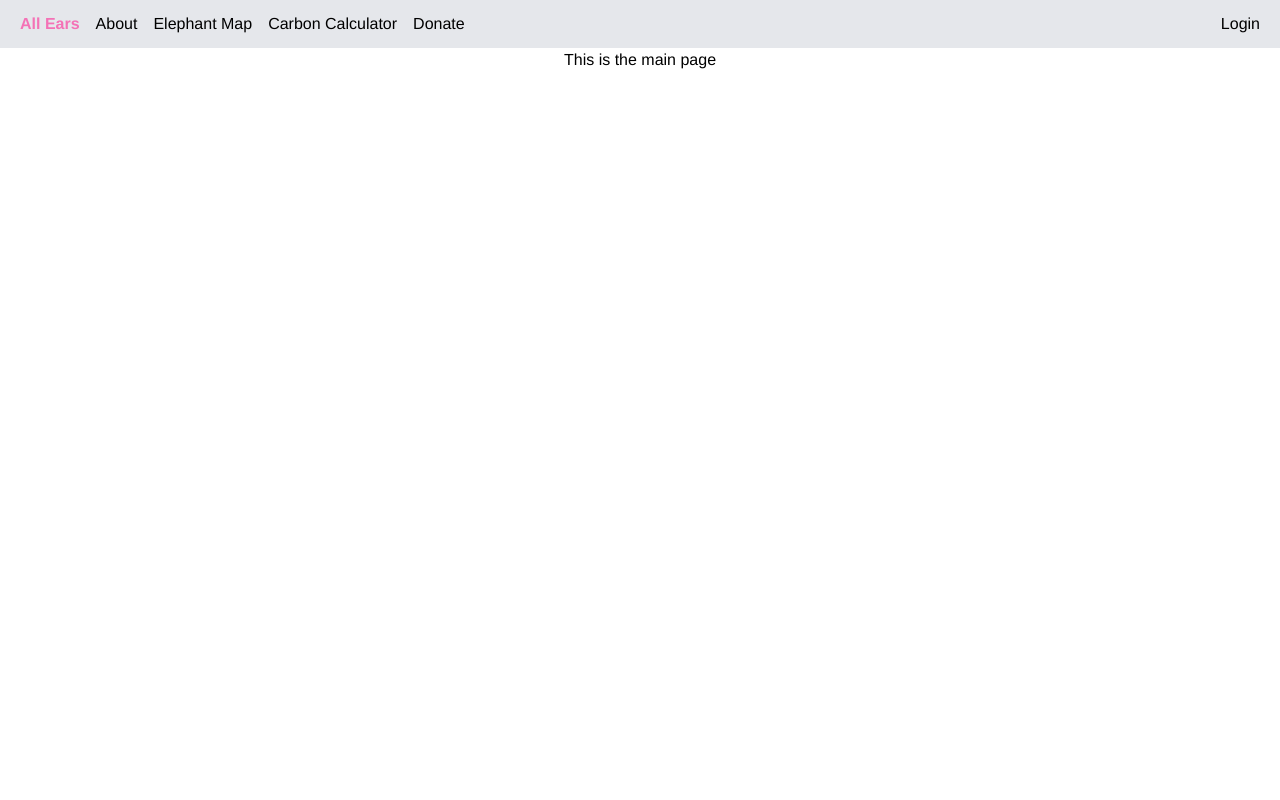
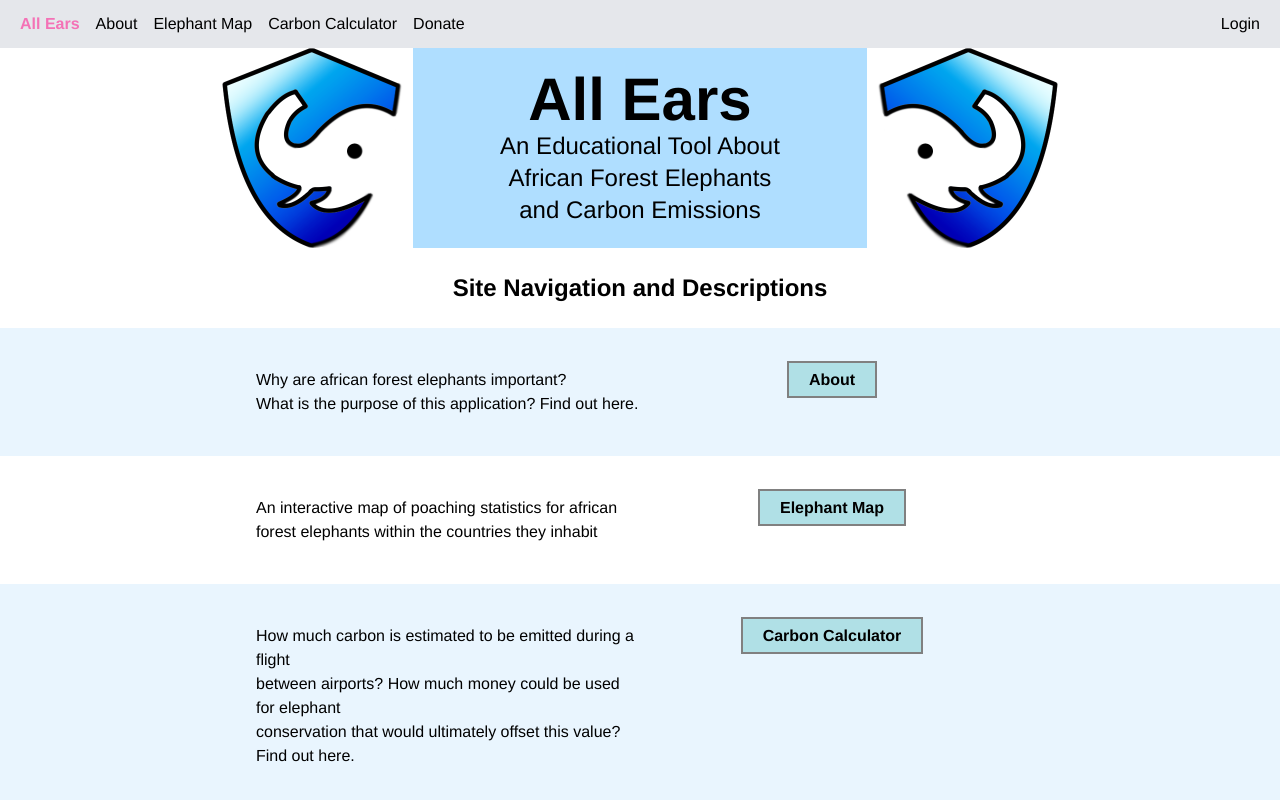
Before and after one commit to All-Ears/web-frontend, a Vue app: page / in a window 1280 px wide. Shown: the top 800 px of the page. Built offline with nearby package versions, Linux system fonts and the light colour scheme; no server answers.

Commit message:
Created formatted home page

```diff
--- a/src/views/Home.vue
+++ b/src/views/Home.vue
@@ -1,5 +1,63 @@
 <template lang="pug">
-p(class="text-center") This is the main page
+<div class="flex flex-row w-2/3 justify-center" style="background-color:#afdeff; margin:0 auto;">
+    <div class="w-1/4">
+        <img src="/highreslogo.png" alt="" width="200">
+    </div>
+    <div class="flex flex-col justify-center w-1/2">
+        <h1 class="text-center font-bold text-6xl">All Ears</h1>
+        <h2 class="text-center text-2xl">An Educational Tool About<br>African Forest Elephants<br>and Carbon Emissions</h2>
+    </div>
+    <div class="w-1/4">
+        <img src="/highreslogo.png" alt="" width="200" class="float-right" style="transform:scaleX(-1)">
+    </div>
+</div>
+<br>
+<div class="flex flex-row justify-center">
+    <p class="text-2xl font-bold">Site Navigation and Descriptions</p>
+</div>
+<br>
+<div class="flex flex-row w-full pt-10 pb-10 justify-center" style="margin:0 auto; background-color:#e9f5fe">
+    <div class="w-3/5" style ="margin:0 auto;">
+        <div class="float-left w-1/2">
+            <p>Why are african forest elephants important? <br>What is the purpose of this application? Find out here.</p>
+        </div>
+        <div class="float-right w-1/2" style="text-align:center">
+            <router-link to="/about" tag="button" class="pl-5 pr-5 pt-2 pb-2 font-bold" style="background-color:powderblue; border-color:grey; border-style:solid; border-width:2px">About</router-link>
+        </div>
+    </div>
+</div>
+<div class="flex flex-row w-full pt-10 pb-10 justify-center" style="margin:0 auto;">
+    <div class="w-3/5" style ="margin:0 auto;">
+        <div class="float-left w-1/2">
+            <p>An interactive map of poaching statistics for african<br>forest elephants within the countries they inhabit</p>
+        </div>
+        <div class="float-right w-1/2" style="text-align:center">
+            <router-link to="/elephantmap" tag="button" class="pl-5 pr-5 pt-2 pb-2 font-bold" style="background-color:powderblue; border-color:grey; border-style:solid; border-width:2px">Elephant Map</router-link>
+        </div>
+    </div>
+</div>
+<div class="flex flex-row w-full pt-10 pb-10 justify-center" style="margin:0 auto; background-color:#e9f5fe">
+    <div class="w-3/5" style ="margin:0 auto;">
+        <div class="float-left w-1/2">
+            <p>How much carbon is estimated to be emitted during a flight<br>between airports? How much money could be used for elephant<br>conservation that would ultimately offset this value?<br>Find out here.</p>
+        </div>
+        <div class="float-right w-1/2" style="text-align:center">
+            <router-link to="/carboncalculator" tag="button" class="pl-5 pr-5 pt-2 pb-2 font-bold" style="background-color:powderblue; border-color:grey; border-style:solid; border-width:2px">Carbon Calculator</router-link>
+        </div>
+    </div>
+</div>
+<div class="flex flex-row w-full pt-10 pb-10 justify-center" style="margin:0 auto;">
+    <div class="w-3/5" style ="margin:0 auto;">
+        <div class="float-left w-1/2">
+            <p>An introduction of several accredited anti-poaching<br>organizations. The logos link to organization-specific donation<br>pages. Visit the Carbon Calculator for recommendations on<br>how much to donate.</p>
+        </div>
+        <div class="float-right w-1/2" style="text-align:center">
+            <router-link to="/donate" tag="button" class="pl-5 pr-5 pt-2 pb-2 font-bold" style="background-color:powderblue; border-color:grey; border-style:solid; border-width:2px">Donate</router-link>
+        </div>
+    </div>
+</div>
+
+
 </template>
 
 <script lang="ts">
```
Also changed, not shown: public/highreslogo.png (added).
